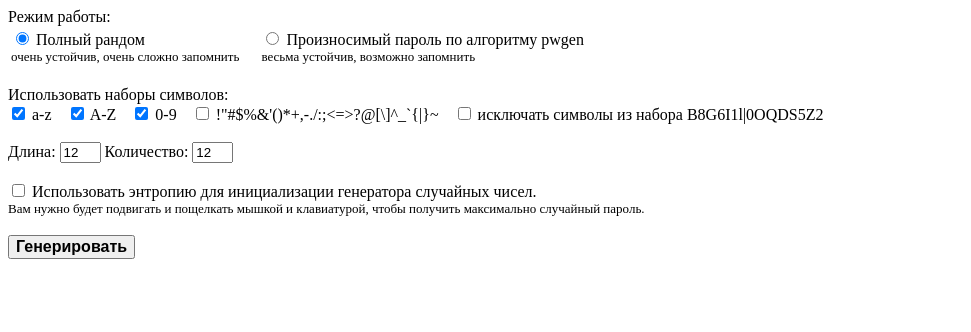
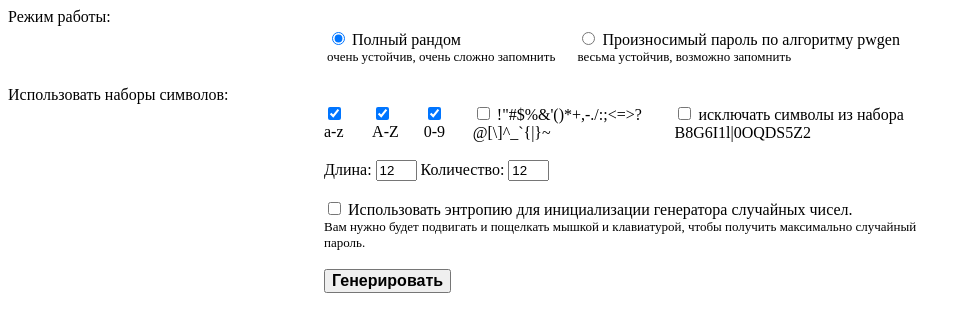
Before and after one commit to wavedocs/pasgen.github.io, a plain HTML site: page index.html in a window 1280 px wide. Shown: the whole page, without its empty margins (0-971 px from the left). Drawn offline with Linux system fonts and the light colour scheme.

Commit message:
Horizontally center div

```diff
--- a/style.css
+++ b/style.css
@@ -34,6 +34,8 @@
 
 .divblock {
 	display: table;
+	width: 50%;
+    margin: 0 auto;
 	margin-bottom: 18px;
 }
 
```
